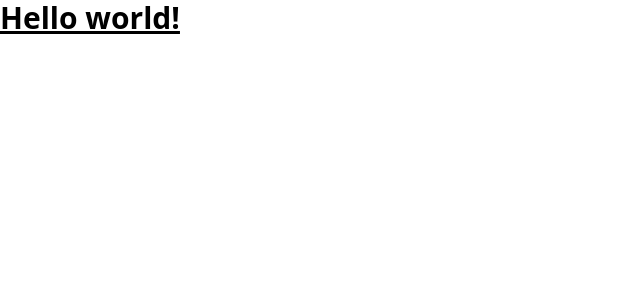
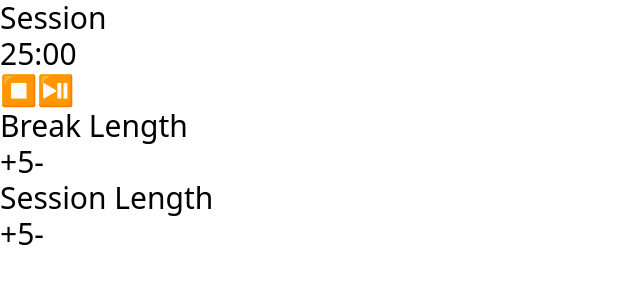
Before and after one commit to DikDns/fcc-front-end-development-projects, a React (Vite) app: page / in a window 1280 px wide. Shown: the top 300 px of the page, without its empty margins (0-640 px from the left). Built offline with nearby package versions, Linux system fonts and the light colour scheme.

Commit message:
add: intial html

```diff
--- a/src/App.jsx
+++ b/src/App.jsx
@@ -1,5 +1,48 @@
 import { useState } from "react";
 
 export default function App() {
-  return <h1 className="text-3xl font-bold underline">Hello world!</h1>;
+  return (
+    <main
+      id="App"
+      className="flex flex-col justify-center items-center text-3xl"
+    >
+      <div className="container">
+        <label className="timerLabel" id="timer-label">
+          Session
+        </label>
+        <div className="display" id="time-left">
+          25:00
+        </div>
+        <button id="reset">{`⏹️`}</button>
+        <button id="start_stop">{`⏯️`}</button>
+      </div>
+
+      <div className="container">
+        <div className="breakContainer">
+          <label className="breakLabel" id="break-label">
+            Break Length
+          </label>
+          <div className="container flex">
+            <button id="break-increment">{`+`}</button>
+            <div className="display" id="break-length">
+              5
+            </div>
+            <button id="break-decrement">{`-`}</button>
+          </div>
+        </div>
+        <div className="sessionContainer">
+          <label className="sessionLabel" id="session-label">
+            Session Length
+          </label>
+          <div className="container flex">
+            <button id="session-increment">{`+`}</button>
+            <div className="display" id="session-length">
+              5
+            </div>
+            <button id="session-decrement">{`-`}</button>
+          </div>
+        </div>
+      </div>
+    </main>
+  );
 }
```
